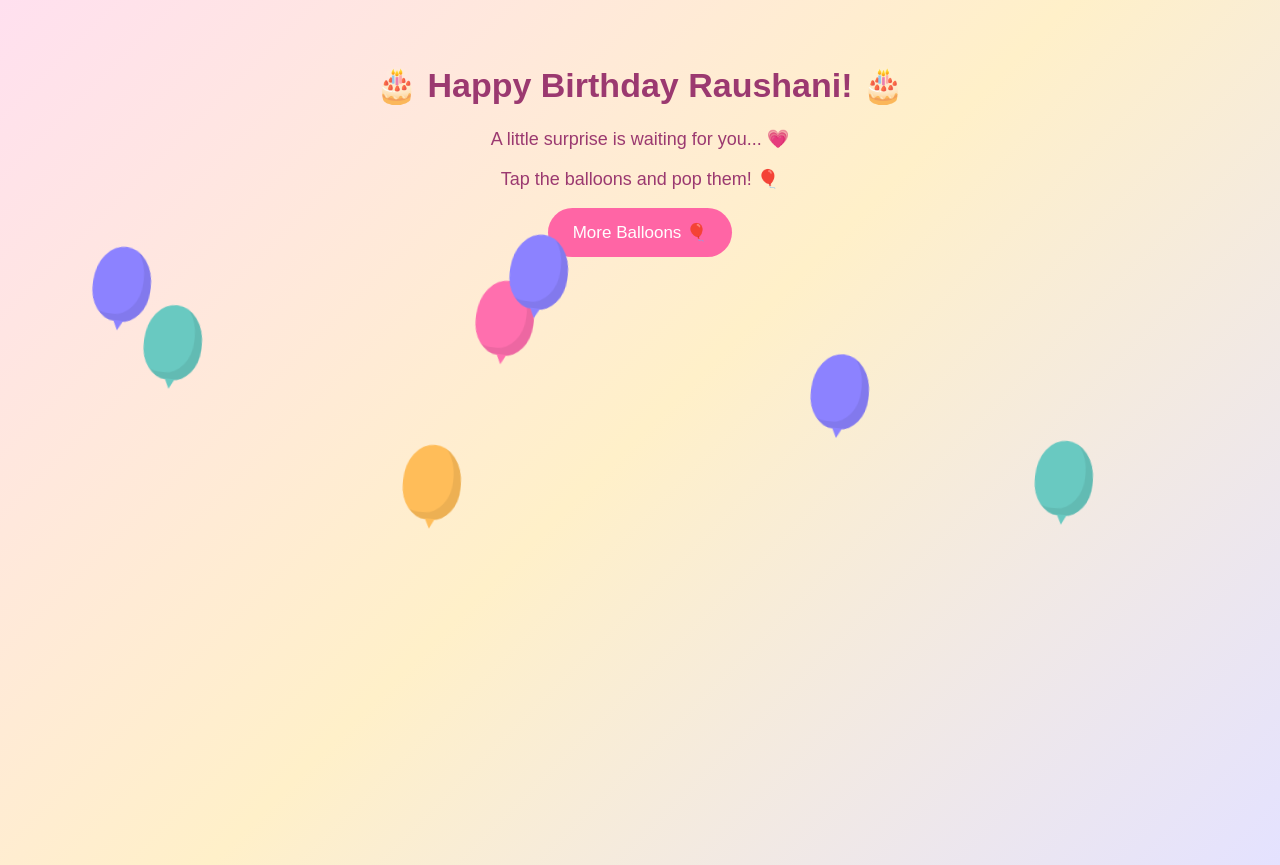
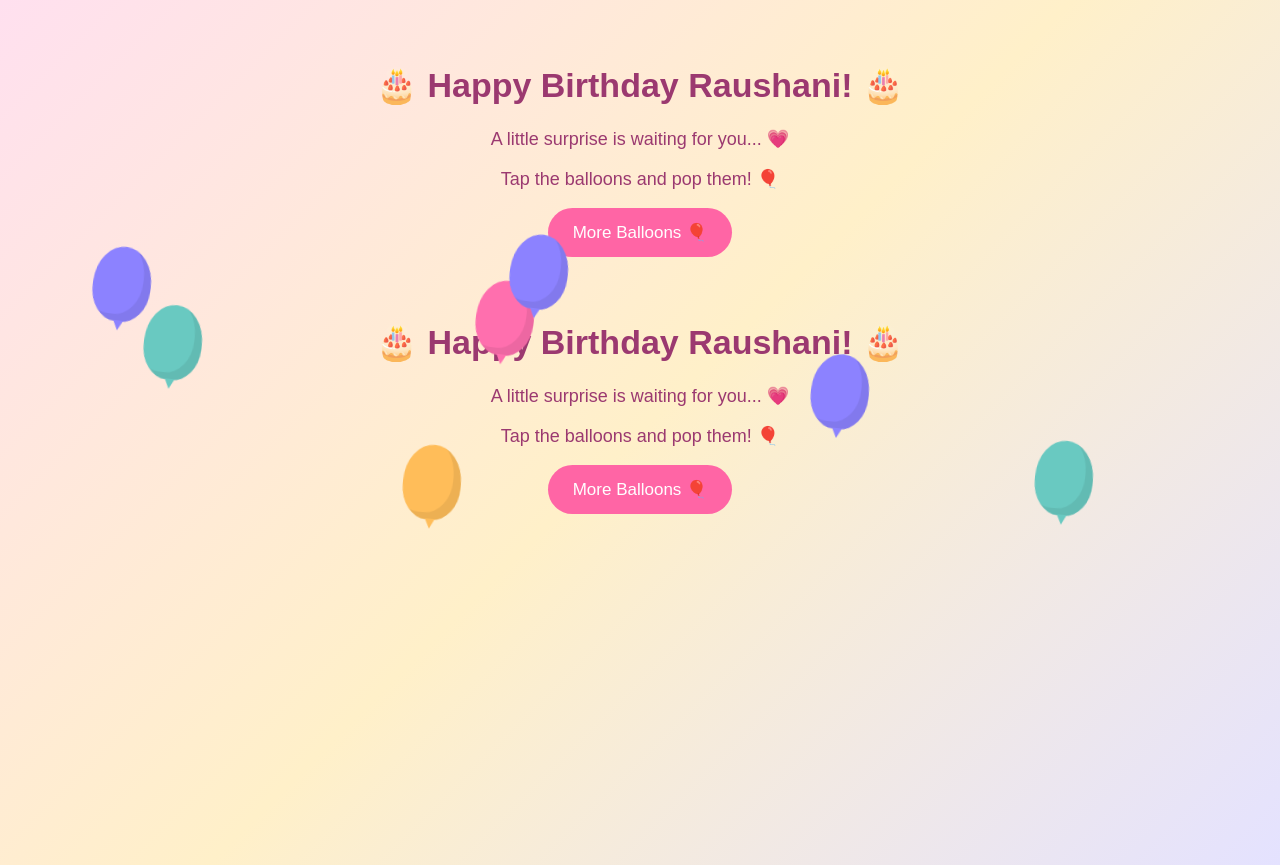
Before and after one commit to dilipshallyara-maker/raushani-birthday, a plain HTML site: page index.html in a window 1280 px wide. Drawn offline with Linux system fonts and the light colour scheme.

Commit message:
index.html

```diff
--- a/index.html
+++ b/index.html
@@ -1,3 +1,90 @@
+
+<!DOCTYPE html>
+<html lang="en">
+<head>
+<meta charset="UTF-8">
+<meta name="viewport" content="width=device-width, initial-scale=1">
+<title>Happy Birthday Raushani!</title>
+<style>
+*{box-sizing:border-box}
+body{
+ margin:0;min-height:100vh;overflow:hidden;
+ text-align:center;font-family:Arial,sans-serif;
+ background:linear-gradient(135deg,#ffe0ef,#fff0c9,#e4e2ff);
+ color:#9b3970;
+}
+h1{margin-top:65px;font-size:32px}
+p{font-size:18px}
+#sky{position:fixed;inset:0;pointer-events:none}
+.balloon{
+ position:absolute;bottom:-110px;width:58px;height:75px;
+ border-radius:50%;cursor:pointer;pointer-events:auto;
+ animation:rise 9s linear forwards;
+ box-shadow:inset -8px -7px 0 #0002;
+}
+.balloon:after{
+ content:"";position:absolute;bottom:-9px;left:24px;
+ border-left:5px solid transparent;
+ border-right:5px solid transparent;
+ border-top:10px solid currentColor;
+}
+@keyframes rise{to{transform:translateY(-120vh) rotate(12deg)}}
+.confetti{
+ position:absolute;width:9px;height:14px;
+ animation:burst 1.5s ease-out forwards;
+}
+@keyframes burst{
+ to{transform:translate(var(--x),var(--y)) rotate(720deg);opacity:0}
+}
+button{
+ border:0;border-radius:25px;padding:14px 25px;
+ background:#ff65a5;color:white;font-size:17px;
+}
+</style>
+</head>
+<body>
+<h1>🎂 Happy Birthday Raushani! 🎂</h1>
+<p>A little surprise is waiting for you... 💗</p>
+<p>Tap the balloons and pop them! 🎈</p>
+<button onclick="makeBalloons()">More Balloons 🎈</button>
+<div id="sky"></div>
+<script>
+const sky=document.getElementById("sky");
+const colors=["#ff6fae","#8c82ff","#ffbd59","#69c9c1","#ff8290"];
+
+function popBalloon(b){
+ const r=b.getBoundingClientRect();
+ for(let i=0;i<35;i++){
+  const c=document.createElement("div");
+  c.className="confetti";
+  c.style.background=colors[Math.floor(Math.random()*colors.length)];
+  c.style.left=(r.left+25)+"px";
+  c.style.top=(r.top+30)+"px";
+  c.style.setProperty("--x",(Math.random()*240-120)+"px");
+  c.style.setProperty("--y",(Math.random()*240-120)+"px");
+  sky.appendChild(c);
+  setTimeout(()=>c.remove(),1600);
+ }
+ b.remove();
+}
+
+function makeBalloons(){
+ for(let i=0;i<7;i++){
+  const b=document.createElement("div");
+  b.className="balloon";
+  b.style.left=Math.random()*90+"vw";
+  b.style.background=colors[Math.floor(Math.random()*colors.length)];
+  b.style.color=b.style.background;
+  b.style.animationDuration=(7+Math.random()*5)+"s";
+  b.onclick=()=>popBalloon(b);
+  sky.appendChild(b);
+  setTimeout(()=>b.remove(),12500);
+ }
+}
+makeBalloons();
+</script>
+</body>
+</html>
 
 <!DOCTYPE html>
 <html lang="en">
```
